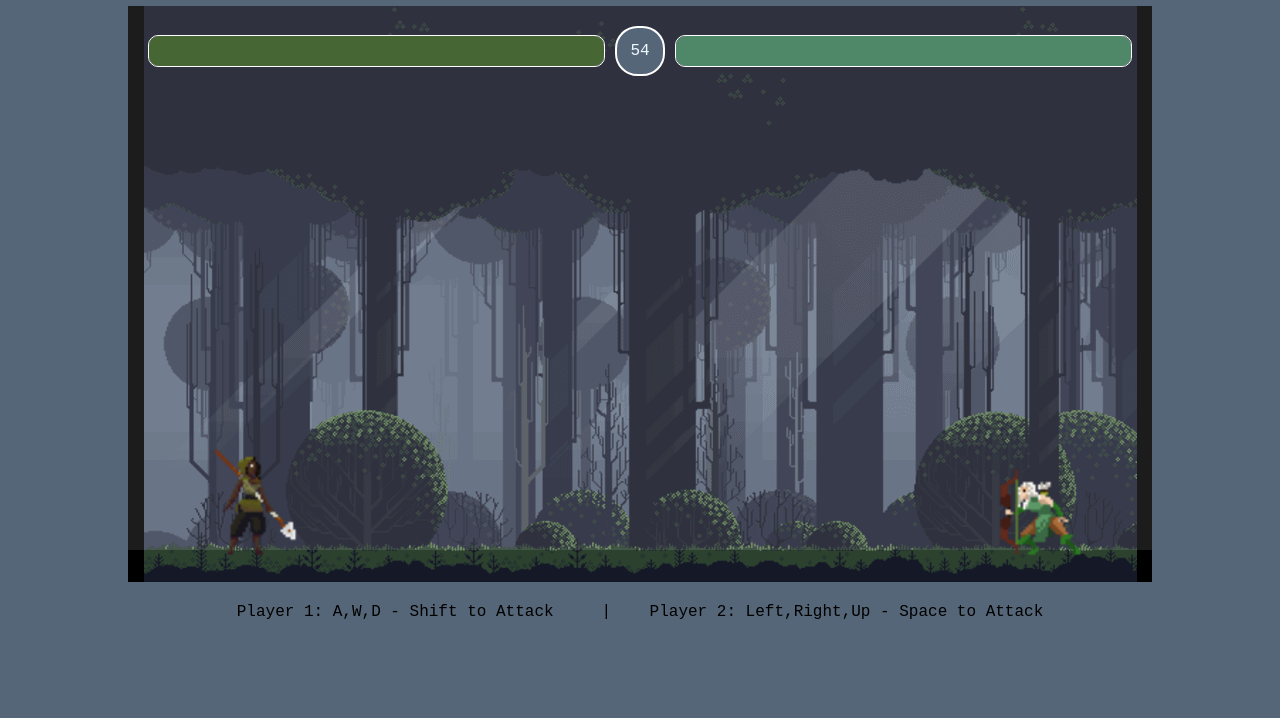
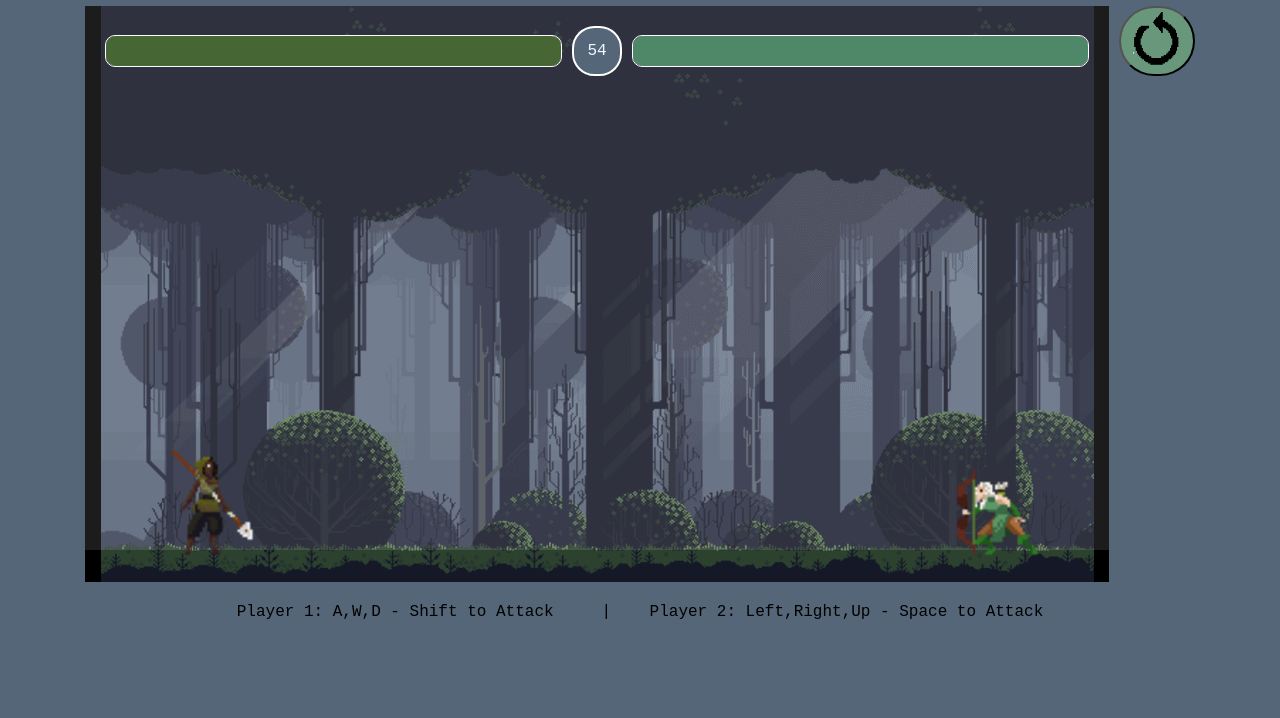
Before and after one commit to haadiyasajid/woodlandwarriors, a plain HTML site: page index.html in a window 1280 px wide. Shown: the part 82-800 px from the top of the page. Drawn offline with nearby package versions, Linux system fonts and the light colour scheme; a web font is replaced by a local one.

Commit message:
Refactored code

```diff
--- a/index.html
+++ b/index.html
@@ -14,7 +14,10 @@
 
 <body>
     <div id="outermost">
-        <div class="textBox"> <h1>Woodland Warriors</h1> </div>
+        <div class="textBox">
+            <h1>Woodland Warriors</h1>
+        </div>
+        <div id="game">
             <div id="mainDiv">
                 <div id="topBar">
                     <!--Player1 health bar -->
@@ -35,7 +38,16 @@
                 <div id="scoreInfo"></div>
                 <canvas id="canvas"></canvas>
             </div>
-        <div class="textBox"> <p>Player 1: A,W,D - Shift to Attack &nbsp;&nbsp;&nbsp; | &nbsp;&nbsp;&nbsp;Player 2: Left,Right,Up - Space to Attack</p></div>
+            <div id="sidediv">
+                <button id="refreshBtn">
+                        <img src="./imgs/reload.png" alt="buttonpng" id="refreshBtnImg"/>
+                </button>
+            </div>
+        </div>
+        <div class="textBox">
+            <p>Player 1: A,W,D - Shift to Attack &nbsp;&nbsp;&nbsp; | &nbsp;&nbsp;&nbsp;Player 2: Left,Right,Up - Space
+                to Attack</p>
+        </div>
     </div>
     <script src="https://cdnjs.cloudflare.com/ajax/libs/gsap/3.9.1/gsap.min.js"
         integrity="sha512-H6cPm97FAsgIKmlBA4s774vqoN24V5gSQL4yBTDOY2su2DeXZVhQPxFK4P6GPdnZqM9fg1G3cMv5wD7e6cFLZQ=="
@@ -43,9 +55,7 @@
     <script src="js/util.js"></script>
     <script src="js/classes.js"></script>
     <script src="script.js" defer></script>
-    <audio loop autoplay  src=
-    "./audio/LostWoods_Mikel.mp3" >
-
+    <audio loop autoplay src="./audio/LostWoods_Mikel.mp3">
     </audio>
 </body>
 
--- a/style.css
+++ b/style.css
@@ -110,3 +110,38 @@ body {
     justify-content: flex-end;
     width:100%;
 }
+
+#sidediv {
+    height: 100%;
+    top:0;
+    bottom: 0;
+    right: 0;
+    left: 0;
+    padding-left: 5px;
+    margin-left: 5px;
+}
+
+#game {
+    display: flex;
+
+}
+
+
+
+  #refreshBtn {
+    background-color: #68977c;
+    border-radius: 40px;
+    transition: transform 0.7s ease-in-out;
+  }
+
+  #refreshBtn:hover {
+    transform: rotate(360deg);
+    background-color: #8ea799;
+
+  }
+
+
+  #refreshBtnImg {
+    width: 60px;
+    height: 60px;
+  }
```
Also changed, not shown: imgs/reload.png (added). Lines whose indentation alone changed are shown as unchanged.
